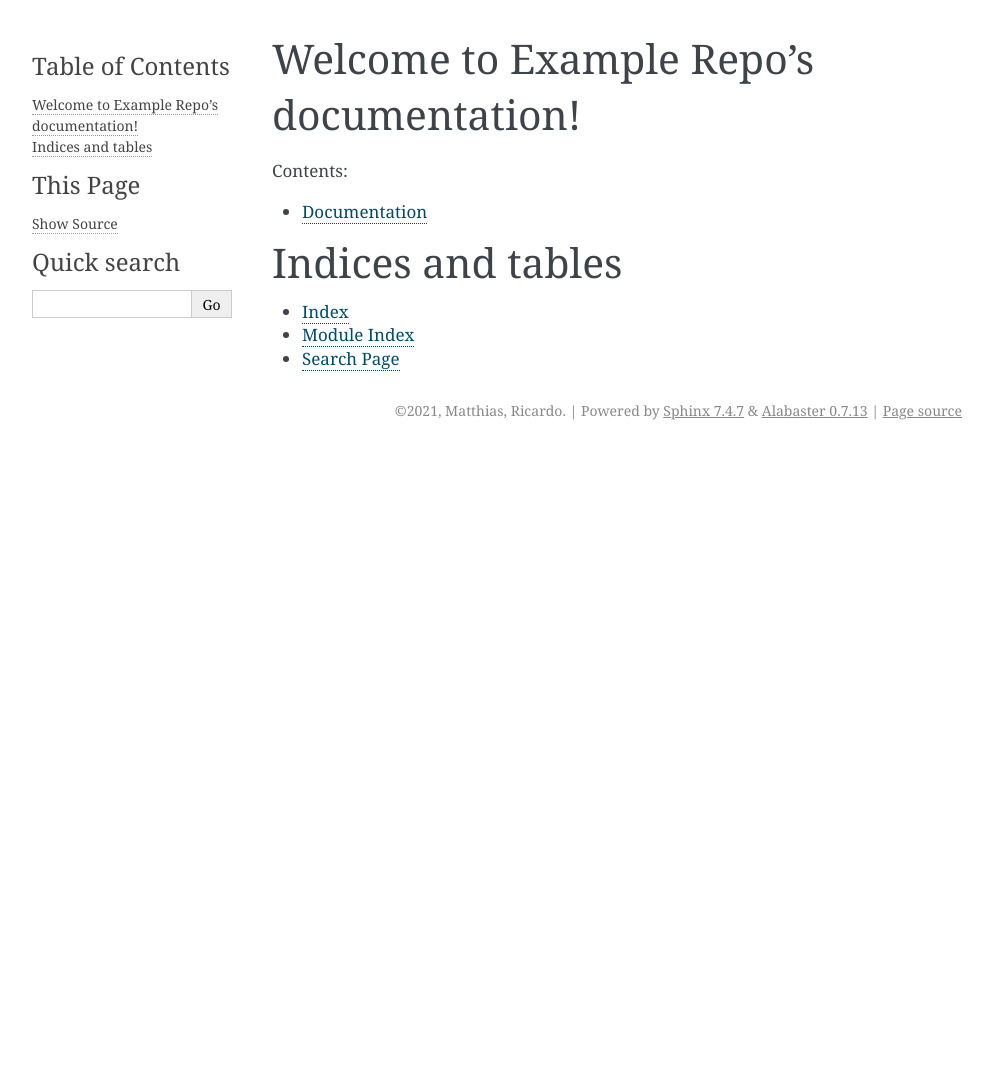
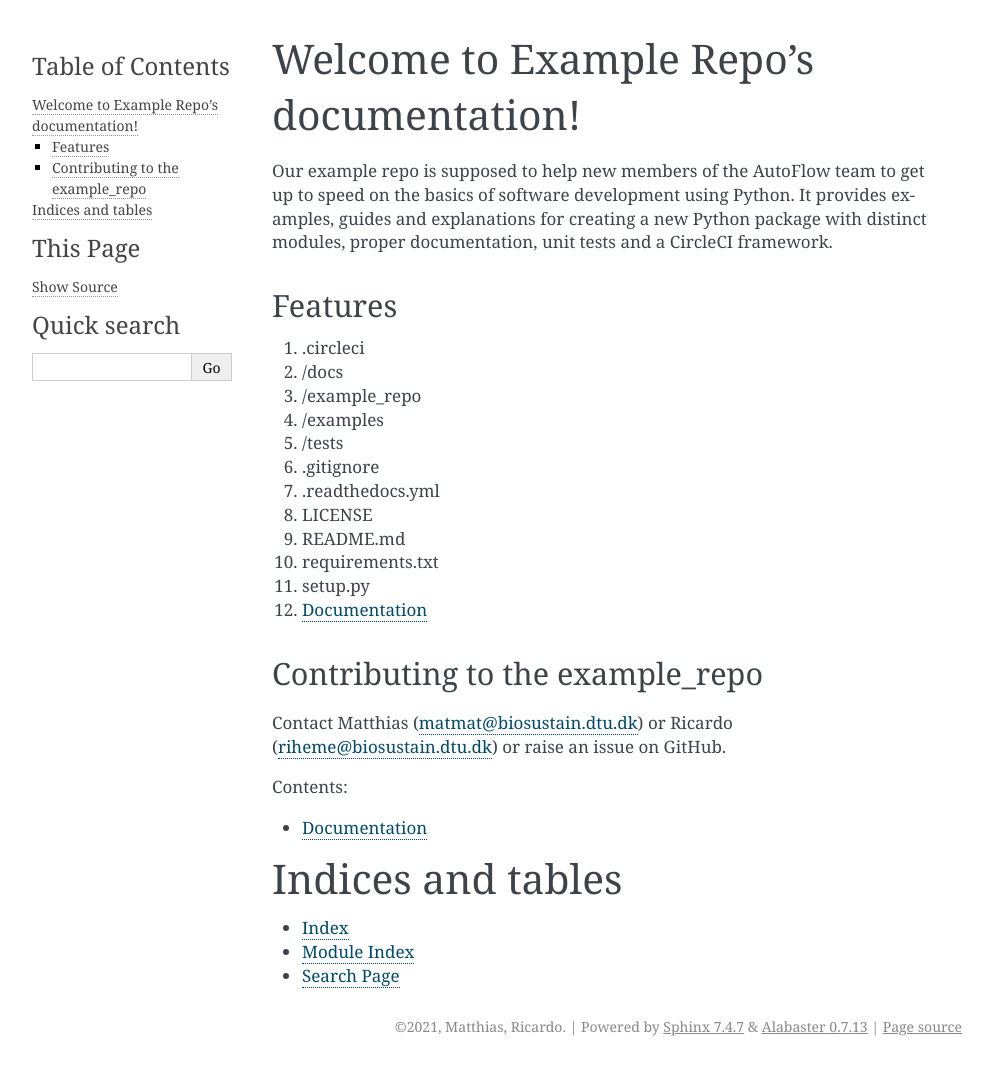
Before and after one commit to mmattano/example_repo, a Sphinx documentation site: the page built from docs/index.rst, in a window 1280 px wide. Shown: the whole page, without its empty margins (148-1141 px from the left). Built offline with Sphinx 7.4.7, drawn with Linux system fonts in a browser that asks for light colours; before the commit the page ends 900 px from its top, so only the background shows below that.

Commit message:
Update index.rst

```diff
--- a/docs/index.rst
+++ b/docs/index.rst
@@ -6,8 +6,32 @@
 Welcome to Example Repo's documentation!
 ========================================
 
+Our example repo is supposed to help new members of the AutoFlow team to get up to speed on the basics of software development using Python. It provides examples, guides and explanations for creating a new Python package with distinct modules, proper documentation, unit tests and a CircleCI framework.
+
+Features
+--------
+
+#. .circleci
+#. /docs
+#. /example_repo
+#. /examples
+#. /tests
+#. .gitignore
+#. .readthedocs.yml
+#. LICENSE
+#. README.md
+#. requirements.txt
+#. setup.py
+#. :doc:`Documentation <documentation>`
+
+Contributing to the example_repo
+--------------------------------
+Contact Matthias (matmat@biosustain.dtu.dk) or Ricardo (riheme@biosustain.dtu.dk) or raise an issue on GitHub.
+
+
+
 .. toctree::
-   :maxdepth: 2
+   :maxdepth: 1
    :caption: Contents:
 
    documentation
```
